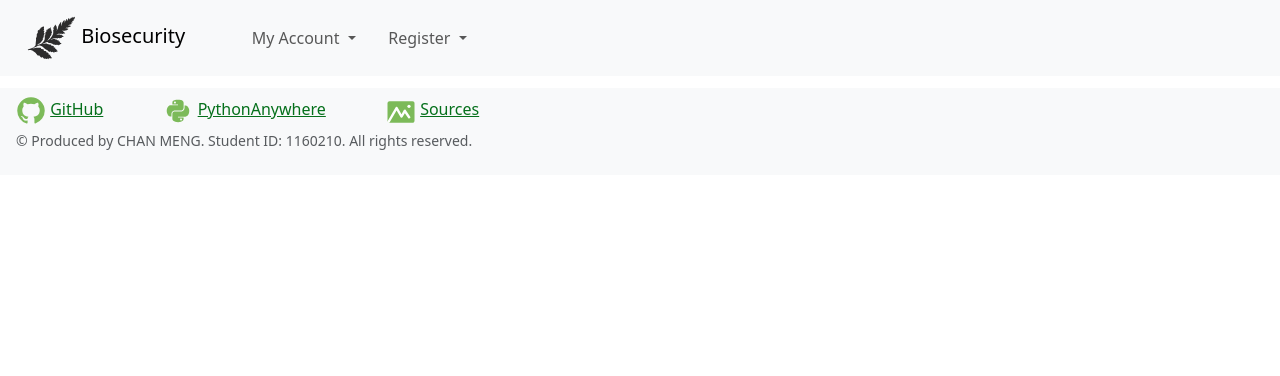
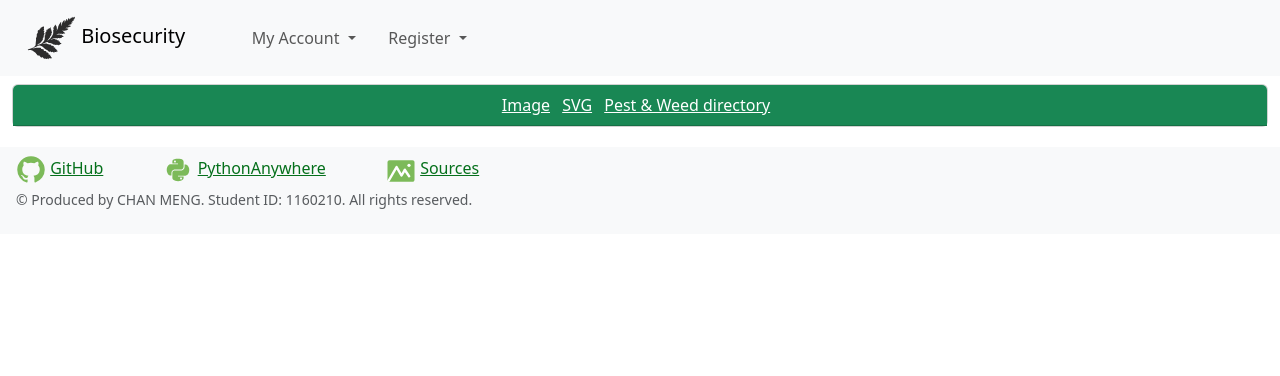
Before and after one commit to ChanMeng666/biosecurity, a Flask app: page /auth/sources in a window 1280 px wide. Shown: the top 376 px of the page. Run offline with Flask 3, Linux system fonts and the light colour scheme.

Commit message:
Updates to the resources page

```diff
--- a/app/templates/sources.html
+++ b/app/templates/sources.html
@@ -8,8 +8,19 @@ Home
 {% endblock %}
 
 {% block content %}
-
-
+    <div class="container-fluid">
+        <div class="row">
+            <div class="container">
+                <div class="card text-center mb-3">
+                    <div class="card-header bg-success">
+                        <a href="https://pixabay.com/zh/photos/" style="color: #FFFFFF;" class="me-2">Image</a>
+                        <a href="https://www.iconfont.cn/" style="color: #FFFFFF;" class="me-2">SVG</a>
+                        <a href="https://agpest.co.nz/pest-directory/" style="color: #FFFFFF;" class="me-2">Pest & Weed directory</a>
+                    </div>
+                </div>
+            </div>
+        </div>
+    </div>
 
 {% endblock %}
 
```
